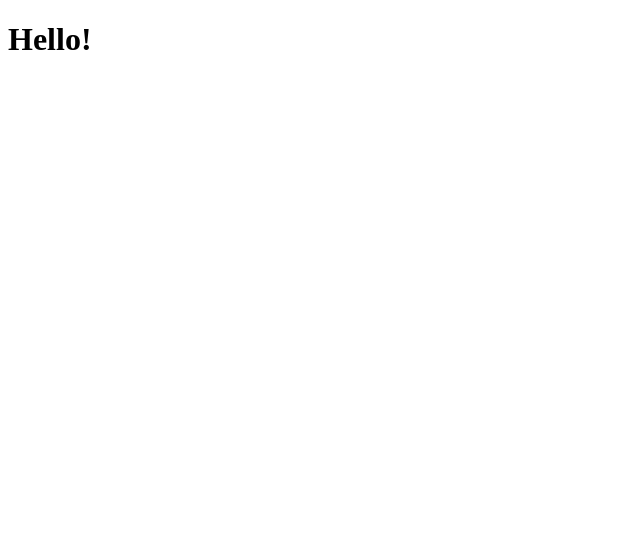
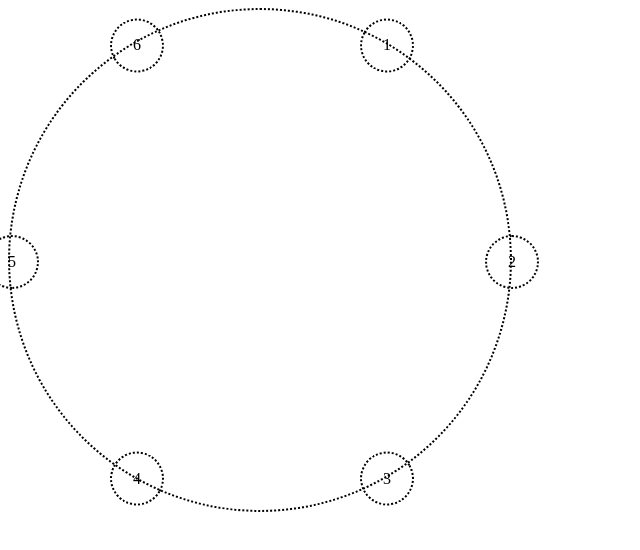
Before and after one commit to mazeltovik/timeTravel, a React app: page / in a window 1280 px wide. Shown: the top 550 px of the page, without its empty margins (0-640 px from the left). Built offline with nearby package versions, Linux system fonts and the light colour scheme.

Commit message:
feat: add basic circleTab component

```diff
--- a/src/app.tsx
+++ b/src/app.tsx
@@ -1,5 +1,6 @@
 import React from 'react';
+import CircleTab from './components/circleTab/circleTab';
 
 export const App = () => {
-  return <h1>Hello!</h1>;
+  return <CircleTab />;
 };
--- /dev/null
+++ b/src/components/circleTab/circleTab.tsx
@@ -0,0 +1,53 @@
+//Styles
+import './cirlceTab.scss';
+
+//React
+import { useRef } from 'react';
+
+export default function CircleTab() {
+  const mainCircle = useRef<HTMLDivElement>(null);
+  return (
+    <div
+      className="main"
+      ref={mainCircle}
+      onClick={(event: React.FormEvent<HTMLDivElement>) => {
+        const target = event.target as HTMLDivElement;
+        if (
+          (target.tagName == 'DIV' && target.className == 'circle') ||
+          target.tagName == 'P'
+        ) {
+          console.log('yes');
+          const id = Number(target.id);
+          console.log(id);
+          const deg = 360 - 60 * id;
+          //   mainCircle.current?.classList.add('active');
+          mainCircle.current.style.rotate = `${deg}deg`;
+          Array.from(mainCircle.current?.children).forEach(
+            (elem) =>
+              ((elem.children[0] as HTMLParagraphElement).style.rotate =
+                `${deg}deg`)
+          );
+        }
+      }}
+    >
+      <div className="circle" id="0">
+        <p id="0">1</p>
+      </div>
+      <div className="circle" id="1">
+        <p id="1">2</p>
+      </div>
+      <div className="circle" id="2">
+        <p id="2">3</p>
+      </div>
+      <div className="circle" id="3">
+        <p id="3">4</p>
+      </div>
+      <div className="circle" id="4">
+        <p id="4">5</p>
+      </div>
+      <div className="circle" id="5">
+        <p id="5">6</p>
+      </div>
+    </div>
+  );
+}
--- /dev/null
+++ b/src/components/circleTab/cirlceTab.scss
@@ -0,0 +1,61 @@
+.main {
+    position: relative;
+    border: 2px dotted #000000;
+    border-radius: 50%;
+    width: 500px;
+    height: 500px;
+    transition: 0.9s;
+    // &.active{
+    //     transition: 0.5s;
+    // }
+    .circle {
+        position: absolute;
+        left: calc(50% - 25px);
+        top: calc(50% - 25px);
+        height: 50px;
+        width: 50px;
+        border: 2px dotted #000000;
+        border-radius: 50%;
+
+        p{
+            text-align: center;
+            transition: 0.9s;
+        }
+        &:nth-child(1) {
+            transform: rotate(-60deg) translateX(250px);
+            p{
+                transform: rotate(60deg);
+            }
+        }
+        &:nth-child(2) {
+            transform: rotate(0deg) translateX(250px);
+            p{
+                transform: rotate(0deg);
+            }
+        }
+        &:nth-child(3) {
+            transform: rotate(60deg) translateX(250px);
+            p {
+                    transform: rotate(-60deg);
+            }
+        }
+        &:nth-child(4) {
+            transform: rotate(120deg) translateX(250px);
+            p {
+                transform: rotate(-120deg);
+            }
+        }
+        &:nth-child(5) {
+            transform: rotate(180deg) translateX(250px);
+            p {
+                transform: rotate(-180deg);
+            }
+        }
+        &:nth-child(6) {
+            transform: rotate(240deg) translateX(250px);
+            p {
+                transform: rotate(-240deg);
+            }
+        }
+    }
+}
```
